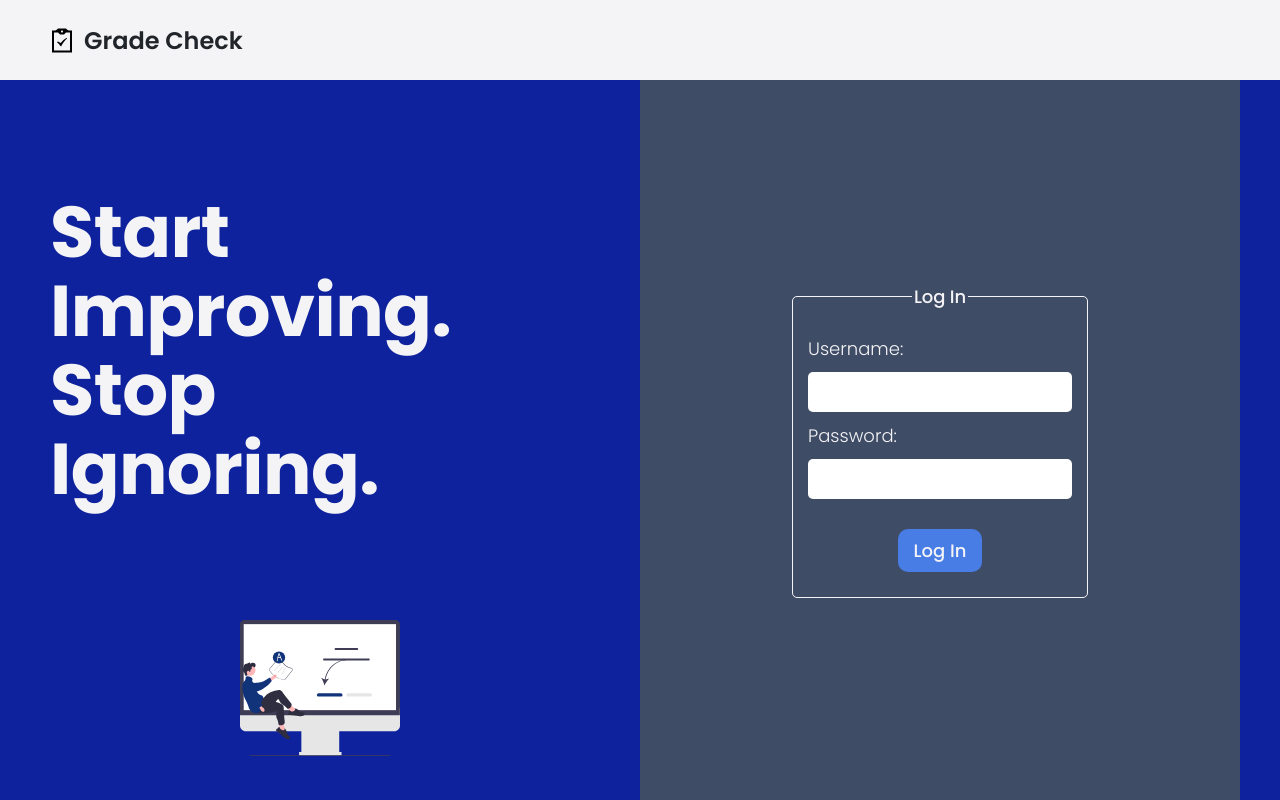
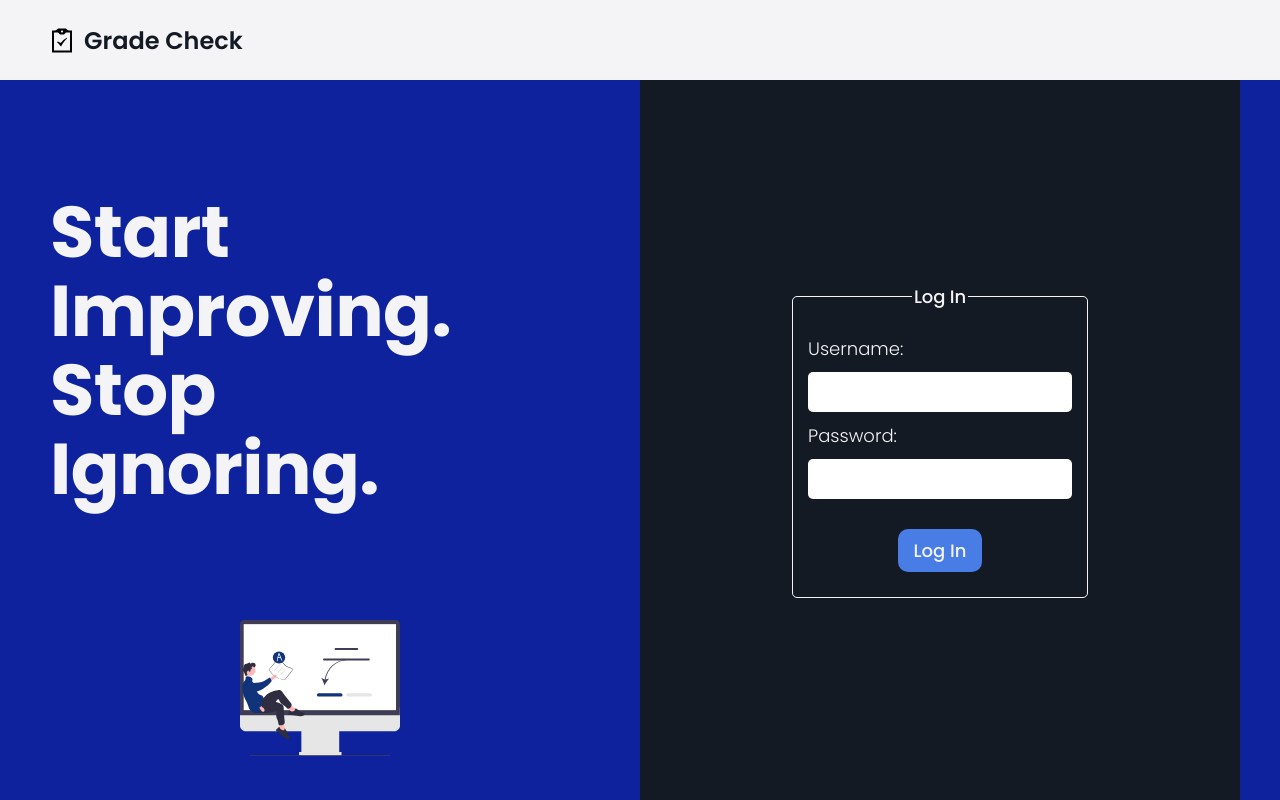
Before and after one commit to Saket2766/Student-Record-Management, a React (Create React App) app in the folder frontend/: page / in a window 1280 px wide. Built offline with nearby package versions, Linux system fonts and the light colour scheme.

Commit message:
modified:   frontend/src/components/CreateUser.js 	modified:   frontend/src/styles/adminDashboard.css 	modified:   frontend/src/styles/home.css 	modified:   frontend/src/styles/index.css

```diff
--- a/frontend/src/components/CreateUser.js
+++ b/frontend/src/components/CreateUser.js
@@ -15,6 +15,10 @@ const CreateUser = () => {
                     <option value="student">Student</option>
                 </select>
             </div>
+            <div className="flex-form">
+                <label>Password:</label>
+                <input type="password"/>
+            </div>
         </form>
      );
 }
--- a/frontend/src/styles/adminDashboard.css
+++ b/frontend/src/styles/adminDashboard.css
@@ -43,7 +43,7 @@
 }
 
 .sidebar-nav button:hover{
-    background-color: #497DE6;
+    background-color: #141a24;
     color: #f4f4f6;
     cursor: pointer;
 }
@@ -60,6 +60,11 @@ form{
     box-sizing: border-box;
     margin: 10px auto;
 }
+
+/* form h1{
+    color: #0D229C;
+} */
+
 label,select{
     display: block;
 }
--- a/frontend/src/styles/home.css
+++ b/frontend/src/styles/home.css
@@ -14,7 +14,7 @@
     grid-row: 1/2;
     width: 100%;
     font-size: 72px;
-    color: #F4F4F6;
+    color: #f4f4f6;
 }
 
 .svg{
@@ -32,9 +32,9 @@
     justify-content: center;
     width: 100%;
     height: 100%;
-    background-color: #3F4C66;
+    background-color: #141a24;
     box-sizing: border-box;
-    color: #F4F4F6;
+    color: #f4f4f6;
 }
 
 .login{
@@ -43,7 +43,7 @@
 }
 
 .login fieldset{
-    border: 1px solid #F4F4F6;
+    border: 1px solid #f4f4f6;
     border-radius: 5px;
     padding: 15px;
 }
@@ -72,7 +72,7 @@
     border-radius: 5px;
     font-family: Poppins,sans-serif;
     font-weight: 400;
-    color: #212529;
+    color: #141a24;
     width: 100%;
     box-sizing: border-box;
     border: 0;
--- a/frontend/src/styles/index.css
+++ b/frontend/src/styles/index.css
@@ -7,23 +7,23 @@
   Colours:
     Blues:
       #213866
-      #7CA7FF / #a5d8ff (background)
+      #7CA7FF / #0D229C (background)
       #497DE6 (button/highlight)
       #3F4C66
       #3962B3
-    Black: #1e1e1e
-    White: #f4f4f6
+    Black: #1e1e1e / #141a24
+    White: #f4f4f6 / #dfdfe7
 */
 
 body {
   margin: 0;
   background-color: #0D229C;
-  color: #212529;
+  color: #141a24;
   font-family: Poppins, sans-serif;
 }
 
 header {
-  background-color: #F4F4F6;
+  background-color: #f4f4f6;
   width: 100%;
 
 }
```
